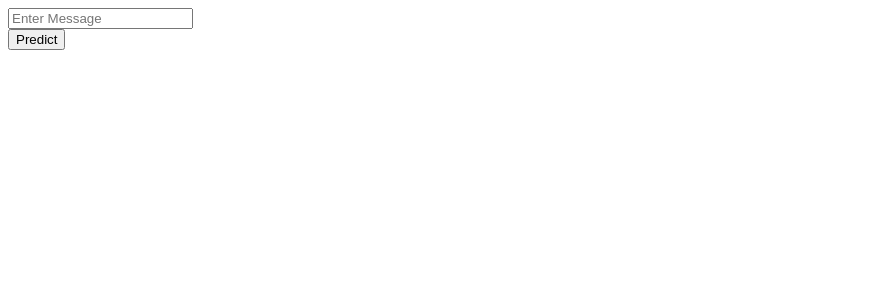
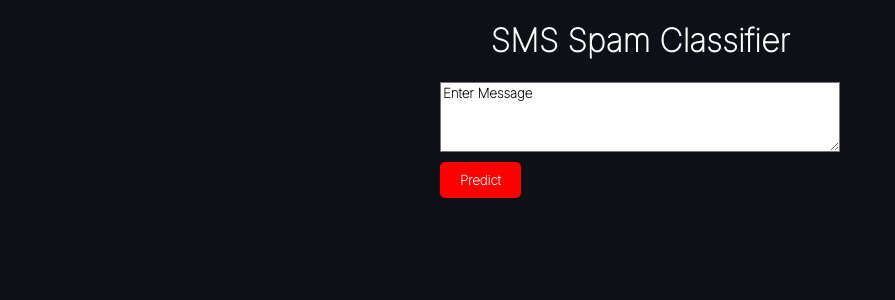
Before and after one commit to aakash345/SMS-Spam-Detection, a Django app: page / in a window 1280 px wide. Shown: the top 300 px of the page, without its empty margins (0-895 px from the left). Run offline with Django 3.2, Linux system fonts and the light colour scheme.

Commit message:
second commit

```diff
--- a/templates/index.html
+++ b/templates/index.html
@@ -1,25 +1,69 @@
 <!DOCTYPE html>
 <html lang="en">
+
 <head>
-    <meta charset="UTF-8">
-    <meta http-equiv="X-UA-Compatible" content="IE=edge">
-    <meta name="viewport" content="width=device-width, initial-scale=1.0">
-    <title>Document</title>
+  <meta charset="UTF-8">
+  <meta http-equiv="X-UA-Compatible" content="IE=edge">
+  <meta name="viewport" content="width=device-width, initial-scale=1.0">
+  <title>SMS Spam Classifier</title>
+  <link rel="preconnect" href="https://fonts.googleapis.com">
+  <link rel="preconnect" href="https://fonts.gstatic.com" crossorigin>
+  <link href="https://fonts.googleapis.com/css2?family=Inter:wght@100&display=swap" rel="stylesheet">
+  <style>
+    * {
+      box-sizing: border-box;
+      font-family: 'Inter', sans-serif;
+      font-weight: bold;
+    }
+
+    body {
+      background-color: #0D1117;
+    }
+
+    .heading {
+      color: white;
+      text-align: center;
+    }
+
+    .container {
+      display: flex;
+      justify-content: center;
+    }
+
+    textarea {
+      width: 400px;
+      background-color: white;
+      display: block;
+    }
+
+    ::placeholder {
+      color: black;
+    }
+
+    .btn {
+      border: none;
+      background-color: red;
+      color: white;
+      cursor: pointer;
+      margin: 10px 0;
+      padding: 10px 20px;
+      border-radius: 5px;
+    }
+  </style>
 </head>
+
 <body>
-<div class="container">
+  <h1 class="heading">SMS Spam Classifier</h1>
+  <div class="container">
     <form method='post' action="/">
-    {% csrf_token %}
+      {% csrf_token %}
+      <textarea placeholder="Enter Message" name="mytxt" rows="4" required></textarea>
+      <button class="btn" type="submit">Predict</button>
+    </form>
+  </div>
+  {% if result %}
+  <h3 class="heading">{{result}}</h3>
+  {% endif %}
+</body>
 
-    <div class="form-group">
-      <input class="form-control" placeholder="Enter Message" required type="text" name="mytxt">
-    </div>
-    <button class="btn btn-primary btn-lg btn-block" type="submit">Predict</button>
-
-  </form>
-  {% if result %}
-  {{result}}
-  {% endif %}
-</div>
-</body>
 </html>
```
